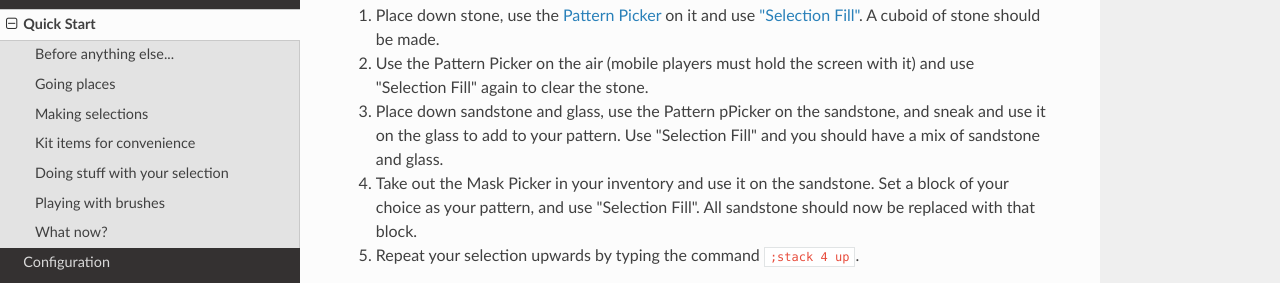
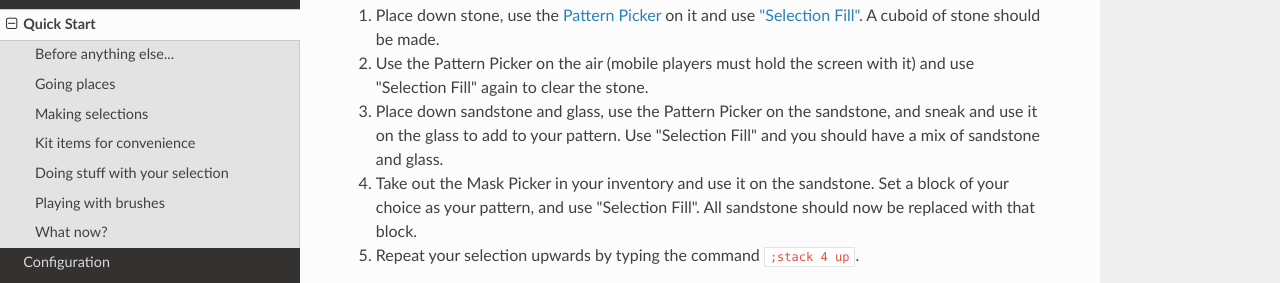
Before and after one commit to SIsilicon/WorldEdit-BE-Docs, an MkDocs documentation site: the page built from docs/quick_start.md, in a window 1280 px wide and 900 px high, scrolled down 2412 px. Shown: the part 156-439 px from the top of the window. Built offline with MkDocs 1.6.1, drawn with Linux system fonts in a browser that asks for light colours; nearby versions of some CDN libraries.

Commit message:
Update quick_start.md

```diff
--- a/docs/quick_start.md
+++ b/docs/quick_start.md
@@ -55,7 +55,7 @@ We're going to try some of the features WorldEdit has to offer.
 
 1. Place down stone, use the [Pattern Picker](../usage/kit.md#pattern_picker) on it and use ["Selection Fill"](../usage/kit.md#selection_fill). A cuboid of stone should be made.
 2. Use the Pattern Picker on the air (mobile players must hold the screen with it) and use "Selection Fill" again to clear the stone.
-3. Place down sandstone and glass, use the Pattern pPicker on the sandstone, and sneak and use it on the glass to add to your pattern. Use "Selection Fill" and you should have a mix of sandstone and glass.
+3. Place down sandstone and glass, use the Pattern Picker on the sandstone, and sneak and use it on the glass to add to your pattern. Use "Selection Fill" and you should have a mix of sandstone and glass.
 4. Take out the Mask Picker in your inventory and use it on the sandstone. Set a block of your choice as your pattern, and use "Selection Fill". All sandstone should now be replaced with that block.
 5. Repeat your selection upwards by typing the command `;stack 4 up`.
 
```
